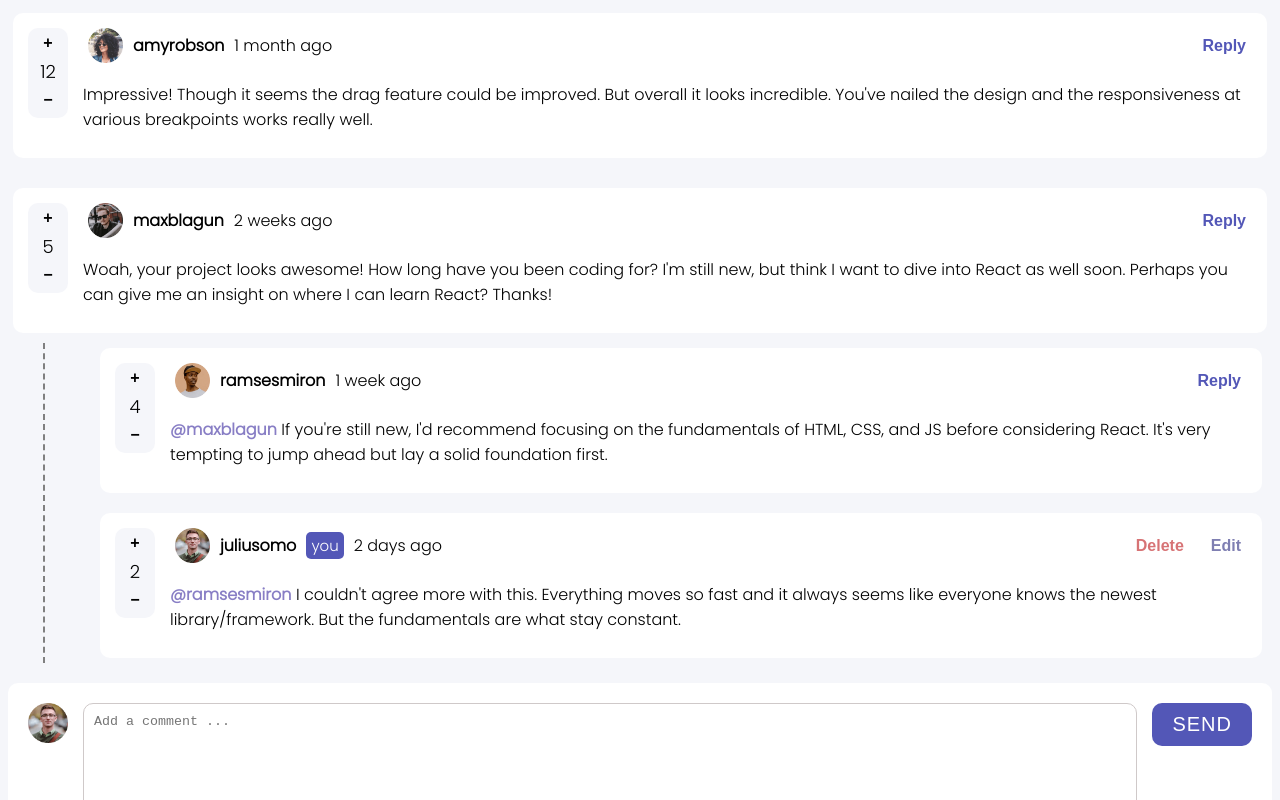
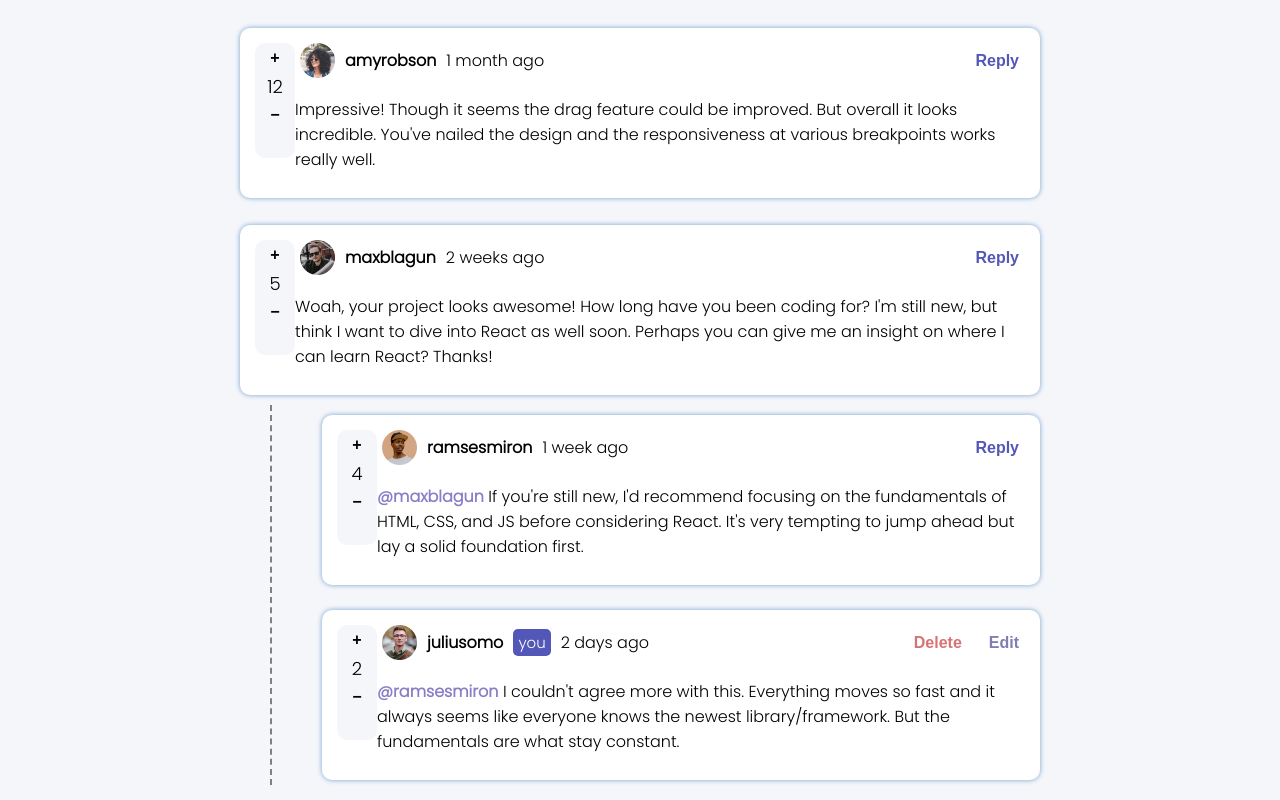
Before and after one commit to ASWAN123/Comments-App-with-React, a React (Create React App) app: page / in a window 1280 px wide. Shown: the top 800 px of the page. Built offline with nearby package versions, Linux system fonts and the light colour scheme.

Commit message:
some changes  in css

```diff
--- a/src/index.css
+++ b/src/index.css
@@ -9,17 +9,23 @@ body{
 
 
 .container{
-  /* border: 1px solid  black; */
+  width: 800px;
   display: flex;
   flex-direction: column;
-  gap: 10px;
+  gap: 2px;
+  margin: auto;
+  padding: 10px;
+
 }
 
 .card{
   /* border: 1px solid yellow; */
-  padding: 5px;
+  padding: 5px 0 px;
+  margin-top: 10px;
+  margin-bottom: 5px;
   display: flex;
   flex-direction: column;
+
 }
 
 .vote{
@@ -92,16 +98,19 @@ body{
   "vote userinfo userinfo "
   "vote text1 text1 ";
   row-gap: 3px;
-  column-gap: 15px;
   background-color: #ffffff;
   padding: 10px;
   border-radius: 10px;
+  box-shadow: 0 0 5px #719ECE;
 
 }
+
+
 
 .reply{
   /* border: 1px solid black; */
   margin-left: 50px;
+  margin-right: 0;
 }
 
 .replies  {
@@ -125,7 +134,9 @@ body{
   column-gap: 15px;
   background-color: #ffffff;
   border-radius: 10px;
-  margin-top: 5px;
+  margin-top: 15px;
+  /* margin-bottom: 5px; */
+  box-shadow: 0 0 5px #719ECE;
 }
 
 .replies .form{
```
